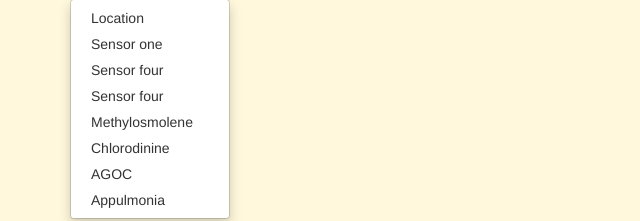
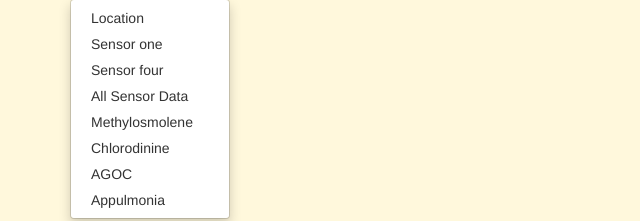
Before and after one commit to sack0809/DataVisualization, a plain HTML site: page index.html in a window 1280 px wide. Both pictures are taken after a click on the button "Choose from options". Shown: the part 160-381 px from the top of the page, 0-640 px from the left. Drawn offline with nearby package versions, Linux system fonts and the light colour scheme.

Commit message:
the allsensor data

```diff
--- a/index.html
+++ b/index.html
@@ -19,7 +19,7 @@
             <li role="presentation"><a role="menuitem" tabindex="-1" href="GeoSpatial.html">Location</a></li>
             <li role="presentation"><a role="menuitem" tabindex="-1" href="Senso1.html">Sensor one</a></li>
             <li role="presentation"><a role="menuitem" tabindex="-1" href="Sensor4.html">Sensor four</a></li>
-            <li role="presentation"><a role="menuitem" tabindex="-1" href="Sensor4.html">Sensor four</a></li>
+            <li role="presentation"><a role="menuitem" tabindex="-1" href="SensorData.html">All Sensor Data</a></li>
             <li role="presentation"><a role="menuitem" tabindex="-1" href="MethChemical.html">Methylosmolene</a></li>
             <li role="presentation"><a role="menuitem" tabindex="-1" href="Chlorodinine.html">Chlorodinine</a></li>
             <li role="presentation"><a role="menuitem" tabindex="-1" href="AGOC.html">AGOC</a></li>
```
